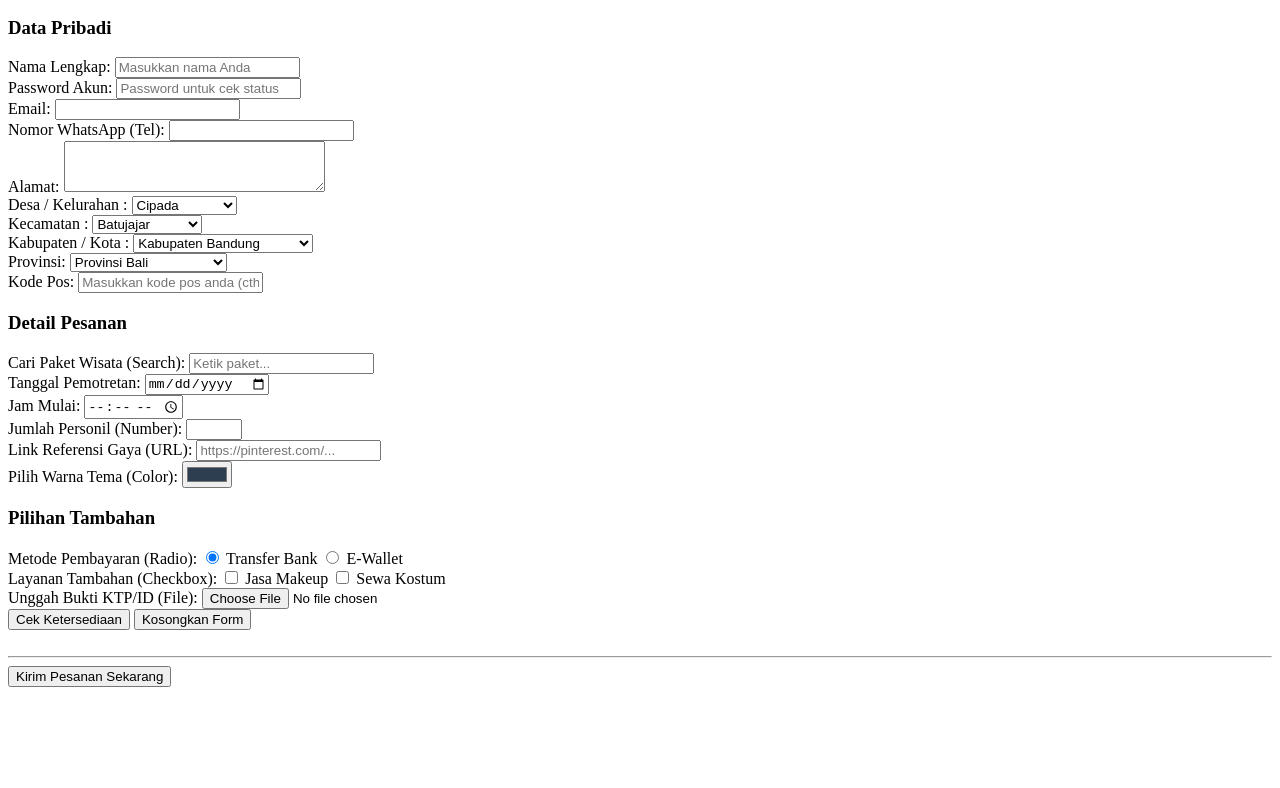
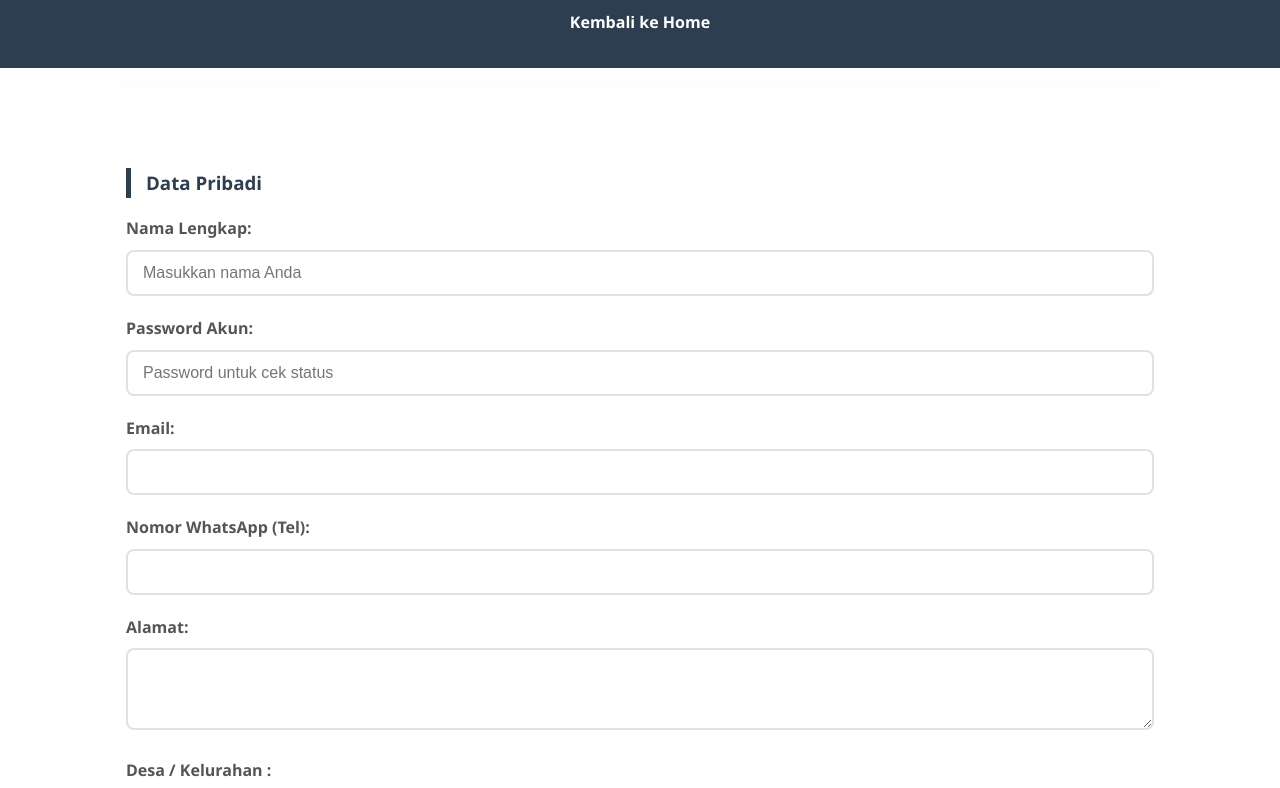
Before and after one commit to aneurianti04/Formulir__pemesanan.html, a plain HTML site: page index.html in a window 1280 px wide. Shown: the part 100-888 px from the top of the page. Before the commit the page ends 800 px from the top, so only its background shows below. Drawn offline with Linux system fonts and the light colour scheme.

Commit message:
index.html

```diff
--- a/index.html
+++ b/index.html
@@ -4,7 +4,7 @@
   <meta charset="UTF-8">
   <meta name="viewport" content="width=device-width, initial-scale=1.0">
   <title>Formulir Pemesanan Lensa Kreatif</title>
-  <linkrel="stylesheet"href="style.css">
+  <link rel="stylesheet" href="style.css">
  </head>
  <body>
   <header>
```
